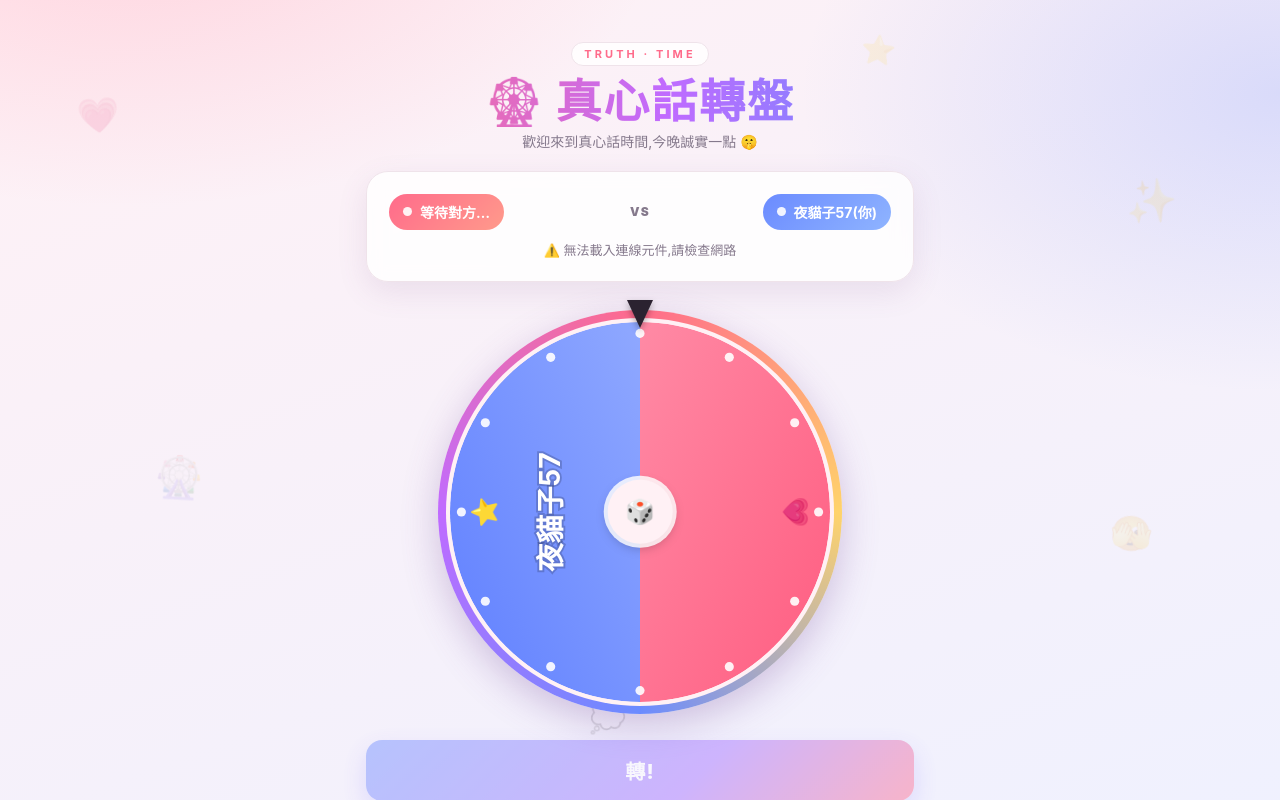
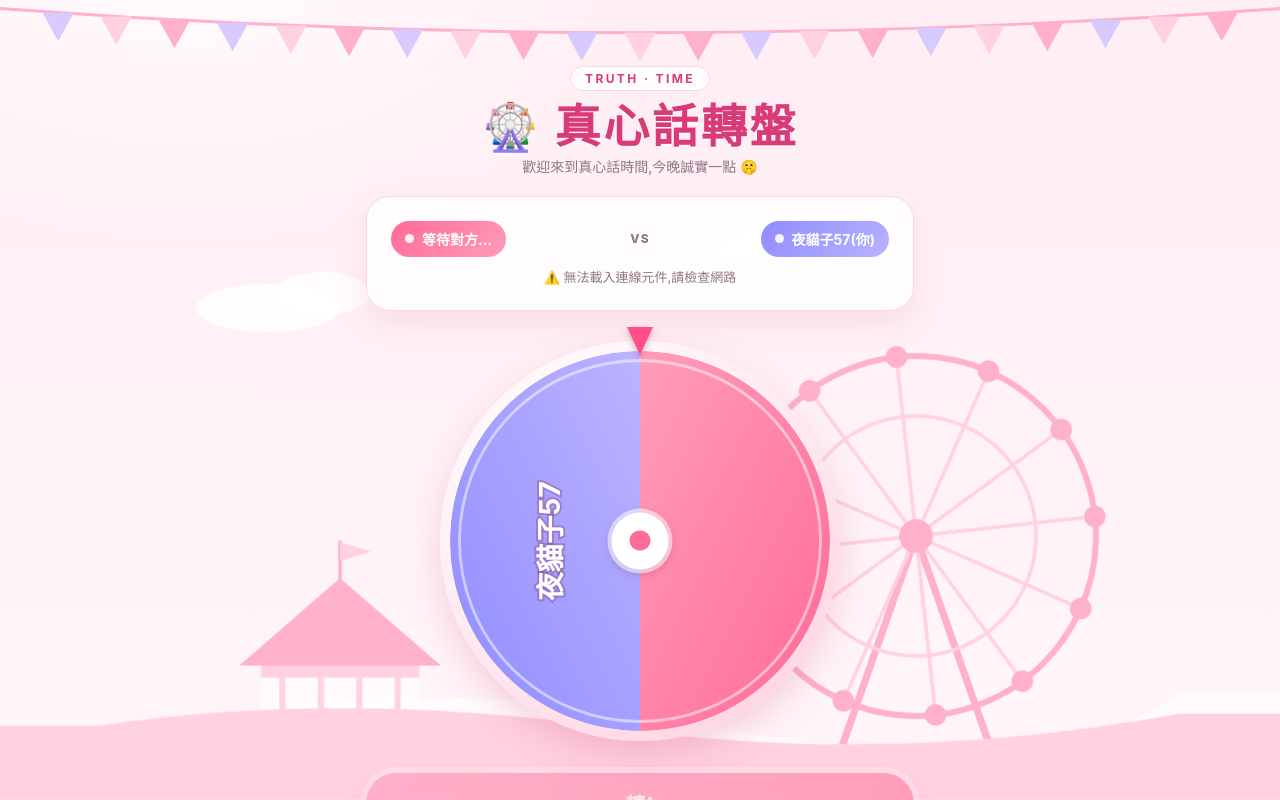
Before and after one commit to MikeWang1224/truth-game, a plain HTML site: page index.html in a window 1280 px wide. Both pictures are taken after a click on the button "進入遊戲 ➜". Shown: the top 800 px of the page. Drawn offline with Linux system fonts and the light colour scheme.

Commit message:
Update index.html

```diff
--- a/index.html
+++ b/index.html
@@ -9,55 +9,84 @@
 <script src="https://unpkg.com/peerjs@1.5.4/dist/peerjs.min.js"></script>
 <script src="turn_config.js"></script>
 <style>
-:root{--bg1:#fff1f5;--bg2:#eef1ff;--card:rgba(255,255,255,.82);--ink:#2b2230;--mute:#85798c;--line:#efe3ea;--pink:#ff6b8b;--pink2:#ff9a8b;--blue:#6b8bff;--blue2:#8fb4ff;--shadow:0 10px 30px rgba(120,80,140,.12)}
-@media (prefers-color-scheme:dark){:root{--bg1:#1c1422;--bg2:#141a2e;--card:rgba(42,32,52,.82);--ink:#f6eff9;--mute:#b3a6bc;--line:#3d3047;--shadow:0 10px 30px rgba(0,0,0,.35)}}
+:root{
+ --bg1:#ffeef4;--bg2:#fff7fa;--glow:rgba(255,255,255,.85);
+ --card:rgba(255,255,255,.8);--ink:#3a2434;--mute:#8f7585;--line:#f6d9e4;
+ --pink:#ff6a96;--pink2:#ff9db8;--blue:#8f8cff;--blue2:#b9b3ff;--title:#d93a78;
+ --shadow:0 12px 32px rgba(214,90,140,.14);
+ --rim1:#ffffff;--rim2:#ffd0e0;--field:rgba(255,255,255,.88);
+ --s1:rgba(255,255,255,.62);--s2:#ffd1e1;--s3:#ffb0cb;--lav:#d6caff;--cloud:rgba(255,255,255,.8)
+}
+@media (prefers-color-scheme:dark){:root{
+ --bg1:#1f1329;--bg2:#2b1737;--glow:rgba(255,106,150,.14);
+ --card:rgba(48,32,60,.82);--ink:#fbeff6;--mute:#bba4b8;--line:#493058;
+ --title:#ff9fc4;--shadow:0 12px 32px rgba(0,0,0,.4);
+ --rim1:#5a3a6e;--rim2:#3a2448;--field:rgba(0,0,0,.25);
+ --s1:rgba(255,255,255,.05);--s2:#47285a;--s3:#633478;--lav:#4f4690;--cloud:rgba(255,255,255,.06)
+}}
 *{box-sizing:border-box;-webkit-tap-highlight-color:transparent}
 html{margin:0;min-height:100%;background-color:var(--bg1);
- background-image:radial-gradient(900px 500px at 10% -10%,rgba(255,107,139,.22),transparent 60%),radial-gradient(800px 500px at 100% 10%,rgba(107,139,255,.22),transparent 60%),linear-gradient(160deg,var(--bg1),var(--bg2));
+ background-image:radial-gradient(760px 460px at 15% -5%,var(--glow),transparent 65%),linear-gradient(180deg,var(--bg1),var(--bg2));
  background-repeat:no-repeat;background-size:100% 100%;overscroll-behavior:none}
-body{margin:0;color:var(--ink);font-family:-apple-system,"PingFang TC","Noto Sans TC","Microsoft JhengHei",sans-serif;min-height:100vh;min-height:100dvh;display:flex;justify-content:center;background:transparent;overscroll-behavior:none}
+body{margin:0;color:var(--ink);font-family:-apple-system,"PingFang TC","Noto Sans TC","Microsoft JhengHei","Hiragino Sans CNS",sans-serif;min-height:100vh;min-height:100dvh;display:flex;justify-content:center;background:transparent;overscroll-behavior:none}
+
+/* ---- 背景:粉色遊樂園 ---- */
 .bg{position:fixed;inset:0;pointer-events:none;overflow:hidden;z-index:0}
-.bg i{position:absolute;font-style:normal;opacity:.13;font-size:34px;animation:floaty 9s ease-in-out infinite}
-.bg i:nth-child(1){left:6%;top:12%}.bg i:nth-child(2){right:8%;top:22%;animation-delay:-2s;font-size:42px}
-.bg i:nth-child(3){left:12%;top:58%;animation-delay:-4s;font-size:40px}.bg i:nth-child(4){right:10%;top:66%;animation-delay:-6s}
-.bg i:nth-child(5){left:46%;top:88%;animation-delay:-3s;font-size:30px}.bg i:nth-child(6){right:30%;top:6%;animation-delay:-5s;font-size:28px}
-@keyframes floaty{0%,100%{transform:translateY(0) rotate(-6deg)}50%{transform:translateY(-16px) rotate(6deg)}}
+.bg svg{position:absolute;display:block}
+.bg .scene{left:0;bottom:0;width:100%;height:auto;max-height:78vh;overflow:visible}
+.bg .bunting{left:0;top:0;width:100%;height:clamp(44px,6vw,80px)}
+.bg .s1{fill:var(--s1)}.bg .s2{fill:var(--s2)}.bg .s3{fill:var(--s3)}.bg .lv{fill:var(--lav)}.bg .cl{fill:var(--cloud)}
+.bg .l3{stroke:var(--s3);fill:none;stroke-linecap:round}.bg .l2{stroke:var(--s2);fill:none;stroke-linecap:round}
+.fw{transform-origin:680px 300px;animation:spin 120s linear infinite}
+.bl{animation:floaty 7s ease-in-out infinite}
+@keyframes spin{to{transform:rotate(360deg)}}
+@keyframes floaty{0%,100%{transform:translateY(0)}50%{transform:translateY(-10px)}}
+
 main{position:relative;z-index:1;width:100%;max-width:520px;padding:max(22px,env(safe-area-inset-top)) 16px max(36px,env(safe-area-inset-bottom))}
-header{text-align:center;margin:6px 0 20px}
-.eyebrow{display:inline-block;font-size:11px;letter-spacing:.28em;font-weight:700;color:var(--pink);padding:4px 12px;border:1px solid var(--line);border-radius:99px;background:var(--card)}
-h1{margin:10px 0 4px;font-size:clamp(34px,9vw,46px);line-height:1.1;font-weight:900;letter-spacing:.04em;background:linear-gradient(90deg,var(--pink),#c06bff 55%,var(--blue));-webkit-background-clip:text;background-clip:text;color:transparent}
+header{text-align:center;margin:22px 0 20px}
+.eyebrow{display:inline-block;font-size:12px;letter-spacing:.2em;font-weight:700;color:var(--title);padding:4px 14px;border-radius:99px;background:var(--card);border:1px solid var(--line)}
+h1{margin:10px 0 4px;font-size:clamp(34px,9vw,46px);line-height:1.1;font-weight:800;letter-spacing:.06em;color:var(--title);text-shadow:0 2px 0 rgba(255,255,255,.6)}
+@media (prefers-color-scheme:dark){h1{text-shadow:none}}
 .sub{margin:0;font-size:14px;color:var(--mute)}
-.card{background:var(--card);backdrop-filter:blur(10px);-webkit-backdrop-filter:blur(10px);border:1px solid var(--line);border-radius:22px;padding:18px;margin-bottom:14px;box-shadow:var(--shadow)}
-.card h2{margin:0 0 4px;font-size:19px}
+
+.card{background:var(--card);backdrop-filter:blur(12px);-webkit-backdrop-filter:blur(12px);border:1px solid var(--line);border-radius:24px;padding:20px;margin-bottom:14px;box-shadow:var(--shadow)}
+.card h2{margin:0 0 4px;font-size:20px;color:var(--title)}
 .card .lead{margin:0 0 6px;font-size:13px;color:var(--mute)}
 label{display:flex;align-items:center;gap:6px;font-size:14px;font-weight:700;margin:16px 0 4px}
 label em{font-style:normal;font-weight:400;font-size:12px;color:var(--mute)}
-input[type=text]{width:100%;padding:13px 14px;border-radius:14px;border:1.5px solid var(--line);background:rgba(255,255,255,.55);color:var(--ink);font:inherit;font-size:16px;outline:none;transition:border-color .2s,box-shadow .2s}
-@media (prefers-color-scheme:dark){input[type=text]{background:rgba(0,0,0,.2)}}
-input[type=text]:focus{border-color:var(--pink);box-shadow:0 0 0 4px rgba(255,107,139,.18)}
-button{font:inherit;border:0;border-radius:16px;padding:14px 18px;background:linear-gradient(135deg,var(--pink),#ff8a6b);color:#fff;font-weight:800;font-size:17px;letter-spacing:.06em;cursor:pointer;width:100%;margin-top:16px;box-shadow:0 8px 20px rgba(255,107,139,.35);transition:transform .15s,box-shadow .15s,opacity .2s}
+input[type=text]{width:100%;padding:13px 16px;border-radius:99px;border:1.5px solid var(--line);background:var(--field);color:var(--ink);font:inherit;font-size:16px;outline:none;transition:border-color .2s,box-shadow .2s}
+input[type=text]::placeholder{color:var(--mute);opacity:.7}
+input[type=text]:focus{border-color:var(--pink);box-shadow:0 0 0 4px rgba(255,106,150,.18)}
+
+button{font:inherit;border:0;border-radius:99px;padding:14px 18px;background:linear-gradient(135deg,#ff86ab,#ff5c8a);color:#fff;font-weight:800;font-size:17px;letter-spacing:.06em;cursor:pointer;width:100%;margin-top:18px;box-shadow:0 8px 20px rgba(255,92,138,.32);transition:transform .15s,box-shadow .15s,opacity .2s}
 button:hover{transform:translateY(-1px)}button:active{transform:translateY(1px) scale(.99)}
-button.alt{background:var(--card);color:var(--ink);border:1px solid var(--line);box-shadow:none;font-weight:600;font-size:13px;letter-spacing:0;width:auto;padding:9px 14px;margin:0;border-radius:99px}
+button:focus-visible{outline:3px solid rgba(255,106,150,.5);outline-offset:3px}
+button.alt{background:var(--card);color:var(--ink);border:1px solid var(--line);box-shadow:none;font-weight:600;font-size:13px;letter-spacing:0;width:auto;padding:9px 14px;margin:0}
 button:disabled{opacity:.45;cursor:not-allowed;transform:none}
-#spin{font-size:20px;padding:16px;background:linear-gradient(135deg,var(--blue),#a06bff 60%,var(--pink));box-shadow:0 10px 24px rgba(120,100,255,.4)}
+#spin{font-size:20px;padding:16px;margin-top:20px;background:linear-gradient(135deg,#ff86ab,#ff5c8a);box-shadow:0 0 0 6px rgba(255,255,255,.5),0 12px 26px rgba(255,92,138,.38)}
+@media (prefers-color-scheme:dark){#spin{box-shadow:0 0 0 6px rgba(255,255,255,.08),0 12px 26px rgba(255,92,138,.3)}}
 .small{font-size:13px;color:var(--mute)}
 .hidden{display:none!important}
+
 .players{display:grid;grid-template-columns:minmax(0,1fr) auto minmax(0,1fr);align-items:center;gap:8px}
 .pl{display:inline-flex;align-items:center;gap:8px;max-width:100%;min-width:0;padding:8px 14px;border-radius:99px;font-weight:700;font-size:14px;color:#fff;overflow:hidden;white-space:nowrap;text-overflow:ellipsis}
 .pl::before{content:"";flex:none;width:9px;height:9px;border-radius:50%;background:#fff;opacity:.9}
 .pl0{justify-self:start;background:linear-gradient(135deg,var(--pink),var(--pink2))}.pl1{justify-self:end;background:linear-gradient(135deg,var(--blue),var(--blue2))}
-.vs{justify-self:center;font-size:12px;font-weight:900;color:var(--mute);letter-spacing:.1em}
+.vs{justify-self:center;font-size:12px;font-weight:800;color:var(--mute);letter-spacing:.1em}
 #status{text-align:center;margin-top:10px;min-height:18px}
+
+/* ---- 轉盤(簡化) ---- */
 .stage{display:flex;justify-content:center;margin:40px 0 22px}
 .wheelwrap{position:relative;width:min(80vw,340px);aspect-ratio:1}
-.ring{position:absolute;inset:-12px;border-radius:50%;background:conic-gradient(from 0deg,var(--pink),#ffd36b,var(--blue),#c06bff,var(--pink));box-shadow:0 12px 36px rgba(120,80,160,.3)}
-.ring::after{content:"";position:absolute;inset:8px;border-radius:50%;background:var(--bg1)}
-.pointer{position:absolute;left:50%;top:-22px;transform:translateX(-50%);width:0;height:0;border-left:13px solid transparent;border-right:13px solid transparent;border-top:28px solid var(--ink);z-index:3;filter:drop-shadow(0 3px 3px rgba(0,0,0,.3))}
+.ring{position:absolute;inset:-10px;border-radius:50%;background:linear-gradient(145deg,var(--rim1),var(--rim2));box-shadow:0 14px 34px rgba(214,90,140,.25)}
+.pointer{position:absolute;left:50%;top:-24px;transform:translateX(-50%);width:0;height:0;border-left:13px solid transparent;border-right:13px solid transparent;border-top:28px solid #ff4f86;z-index:3;filter:drop-shadow(0 3px 3px rgba(120,20,60,.3))}
 #wheel{position:relative;z-index:1;width:100%;height:100%;display:block;border-radius:50%}
-#t0,#t1{paint-order:stroke;stroke:rgba(0,0,0,.18);stroke-width:2px}
-.hub{position:absolute;z-index:2;left:50%;top:50%;transform:translate(-50%,-50%);width:17%;aspect-ratio:1;border-radius:50%;display:flex;align-items:center;justify-content:center;font-size:clamp(16px,5vw,24px);background:var(--bg1);box-shadow:0 0 0 4px var(--card),0 4px 12px rgba(0,0,0,.25);pointer-events:none}
-.result{text-align:center;position:relative;margin-top:16px;padding-top:26px}
-.result::before{content:"Q";position:absolute;top:-16px;left:50%;transform:translateX(-50%);width:34px;height:34px;border-radius:50%;display:flex;align-items:center;justify-content:center;font-weight:900;color:#fff;background:linear-gradient(135deg,var(--pink),var(--blue));box-shadow:0 4px 10px rgba(120,80,200,.4)}
+#t0,#t1{paint-order:stroke;stroke:rgba(120,30,70,.28);stroke-width:2px}
+.hub{position:absolute;z-index:2;left:50%;top:50%;transform:translate(-50%,-50%);width:15%;aspect-ratio:1;border-radius:50%;background:#fff;box-shadow:0 0 0 4px rgba(255,255,255,.55),0 4px 12px rgba(120,30,70,.3);pointer-events:none}
+.hub::after{content:"";position:absolute;inset:32%;border-radius:50%;background:var(--pink)}
+
+.result{text-align:center;position:relative;margin-top:16px;padding-top:26px;border:2px solid var(--pink2)}
+.result::before{content:"Q";position:absolute;top:-17px;left:50%;transform:translateX(-50%);width:34px;height:34px;border-radius:50%;display:flex;align-items:center;justify-content:center;font-weight:900;color:#fff;background:linear-gradient(135deg,#ff86ab,#ff5c8a);box-shadow:0 4px 10px rgba(255,92,138,.4)}
 .result:not(.hidden){animation:pop .5s cubic-bezier(.2,1.4,.4,1)}
 @keyframes pop{from{opacity:0;transform:translateY(14px) scale(.94)}to{opacity:1;transform:none}}
 .who{font-size:15px;color:var(--mute)}.who b{color:var(--ink);font-size:22px}
@@ -66,11 +95,12 @@ button:disabled{opacity:.45;cursor:not-allowed;transform:none}
 .tools{display:flex;flex-wrap:wrap;justify-content:center;gap:8px;margin-top:6px}
 #hist{margin-top:12px;max-height:320px;overflow:auto}
 footer{text-align:center;margin-top:22px;font-size:12px;color:var(--mute)}
-@media (min-width:760px){main{max-width:580px;padding-top:36px}.wheelwrap{width:380px}.card{padding:22px}}
+
+@media (min-width:760px){main{max-width:580px;padding-top:44px}.wheelwrap{width:380px}.card{padding:24px}}
 @media (max-width:520px){
  main{padding-top:max(14px,env(safe-area-inset-top));padding-bottom:max(20px,env(safe-area-inset-bottom))}
- header{margin:0 0 12px}h1{margin:6px 0 2px}
- .card{padding:14px;margin-bottom:10px;border-radius:18px}
+ header{margin:14px 0 12px}h1{margin:6px 0 2px}
+ .card{padding:16px;margin-bottom:10px;border-radius:20px}
  .stage{margin:30px 0 16px}.wheelwrap{width:min(68vw,290px)}
  #spin{padding:13px;font-size:18px}.q{padding:8px 2px 6px}
  .result{margin-top:12px}footer{margin-top:14px}
@@ -79,7 +109,40 @@ footer{text-align:center;margin-top:22px;font-size:12px;color:var(--mute)}
 </style>
 </head>
 <body>
-<div class="bg" aria-hidden="true"><i>💗</i><i>✨</i><i>🎡</i><i>🫣</i><i>💭</i><i>⭐</i></div>
+<div class="bg" aria-hidden="true">
+<svg class="scene" viewBox="0 0 900 520" preserveAspectRatio="xMidYMax meet" focusable="false">
+ <g class="cl"><ellipse cx="140" cy="110" rx="60" ry="20"/><ellipse cx="185" cy="98" rx="40" ry="18"/><ellipse cx="520" cy="62" rx="70" ry="20"/><ellipse cx="570" cy="50" rx="44" ry="18"/></g>
+ <path class="s1" d="M-1500 470L0 470Q250 405 520 460T900 430L2400 430V520H-1500Z"/>
+ <g class="l3" stroke-width="6"><line x1="680" y1="300" x2="615" y2="485"/><line x1="680" y1="300" x2="745" y2="485"/></g>
+ <g class="fw">
+  <circle class="l3" cx="680" cy="300" r="150" stroke-width="5"/>
+  <circle class="l2" cx="680" cy="300" r="100" stroke-width="3"/>
+  <g class="l2" stroke-width="3"><line x1="680" y1="300" x2="830.0" y2="300.0"/><line x1="680" y1="300" x2="809.9" y2="375.0"/><line x1="680" y1="300" x2="755.0" y2="429.9"/><line x1="680" y1="300" x2="680.0" y2="450.0"/><line x1="680" y1="300" x2="605.0" y2="429.9"/><line x1="680" y1="300" x2="550.1" y2="375.0"/><line x1="680" y1="300" x2="530.0" y2="300.0"/><line x1="680" y1="300" x2="550.1" y2="225.0"/><line x1="680" y1="300" x2="605.0" y2="170.1"/><line x1="680" y1="300" x2="680.0" y2="150.0"/><line x1="680" y1="300" x2="755.0" y2="170.1"/><line x1="680" y1="300" x2="809.9" y2="225.0"/></g>
+  <g class="s3"><circle cx="830.0" cy="300.0" r="9"/><circle cx="809.9" cy="375.0" r="9"/><circle cx="755.0" cy="429.9" r="9"/><circle cx="680.0" cy="450.0" r="9"/><circle cx="605.0" cy="429.9" r="9"/><circle cx="550.1" cy="375.0" r="9"/><circle cx="530.0" cy="300.0" r="9"/><circle cx="550.1" cy="225.0" r="9"/><circle cx="605.0" cy="170.1" r="9"/><circle cx="680.0" cy="150.0" r="9"/><circle cx="755.0" cy="170.1" r="9"/><circle cx="809.9" cy="225.0" r="9"/></g>
+ </g>
+ <circle class="s3" cx="680" cy="300" r="14"/>
+ <g transform="translate(200 0)">
+  <line class="l3" x1="0" y1="335" x2="0" y2="305" stroke-width="3"/>
+  <path class="s2" d="M0 305L26 313L0 321Z"/>
+  <polygon class="s3" points="-84,408 84,408 0,335"/>
+  <rect class="s1" x="-66" y="408" width="132" height="58"/>
+  <rect class="s2" x="-66" y="408" width="132" height="10"/>
+  <g class="l2" stroke-width="5"><line x1="-48" y1="418" x2="-48" y2="466"/><line x1="-16" y1="418" x2="-16" y2="466"/><line x1="16" y1="418" x2="16" y2="466"/><line x1="48" y1="418" x2="48" y2="466"/></g>
+ </g>
+ <g transform="translate(430 0)">
+  <polygon class="s3" points="-46,428 46,428 0,376"/>
+  <rect class="s1" x="-38" y="428" width="76" height="34"/>
+  <rect class="s2" x="-10" y="440" width="20" height="22" rx="10"/>
+ </g>
+ <g class="bl" style="animation-delay:-1s"><ellipse class="s3" cx="338" cy="305" rx="15" ry="19"/><path class="l3" d="M338 324q-6 30 4 56" stroke-width="1.5"/></g>
+ <g class="bl" style="animation-delay:-3s"><ellipse class="lv" cx="372" cy="262" rx="14" ry="18"/><path class="l2" d="M372 280q6 34-4 70" stroke-width="1.5"/></g>
+ <g class="bl" style="animation-delay:-5s"><ellipse class="s2" cx="306" cy="258" rx="13" ry="17"/><path class="l3" d="M306 275q-5 30 4 64" stroke-width="1.5"/></g>
+ <path class="s2" d="M-1500 520V458L0 458Q200 428 430 460T900 448L2400 448V520Z"/>
+</svg>
+<svg class="bunting" viewBox="0 0 900 60" preserveAspectRatio="xMidYMin slice" focusable="false">
+ <path class="l3" d="M0 6Q450 40 900 6" stroke-width="2"/><polygon class="lv" points="29.9,9.0 51.9,9.0 40.9,29.0"/><polygon class="s2" points="70.8,11.6 92.8,11.6 81.8,31.6"/><polygon class="s3" points="111.7,14.0 133.7,14.0 122.7,34.0"/><polygon class="lv" points="152.6,16.1 174.6,16.1 163.6,36.1"/><polygon class="s2" points="193.5,17.9 215.5,17.9 204.5,37.9"/><polygon class="s3" points="234.5,19.5 256.5,19.5 245.5,39.5"/><polygon class="lv" points="275.4,20.8 297.4,20.8 286.4,40.8"/><polygon class="s2" points="316.3,21.7 338.3,21.7 327.3,41.7"/><polygon class="s3" points="357.2,22.4 379.2,22.4 368.2,42.4"/><polygon class="lv" points="398.1,22.9 420.1,22.9 409.1,42.9"/><polygon class="s2" points="439.0,23.0 461.0,23.0 450.0,43.0"/><polygon class="s3" points="479.9,22.9 501.9,22.9 490.9,42.9"/><polygon class="lv" points="520.8,22.4 542.8,22.4 531.8,42.4"/><polygon class="s2" points="561.7,21.7 583.7,21.7 572.7,41.7"/><polygon class="s3" points="602.6,20.8 624.6,20.8 613.6,40.8"/><polygon class="lv" points="643.5,19.5 665.5,19.5 654.5,39.5"/><polygon class="s2" points="684.5,17.9 706.5,17.9 695.5,37.9"/><polygon class="s3" points="725.4,16.1 747.4,16.1 736.4,36.1"/><polygon class="lv" points="766.3,14.0 788.3,14.0 777.3,34.0"/><polygon class="s2" points="807.2,11.6 829.2,11.6 818.2,31.6"/><polygon class="s3" points="848.1,9.0 870.1,9.0 859.1,29.0"/>
+</svg>
+</div>
 <main>
 <header>
   <span class="eyebrow">TRUTH · TIME</span>
@@ -108,18 +171,16 @@ footer{text-align:center;margin-top:22px;font-size:12px;color:var(--mute)}
       <div class="pointer"></div>
       <svg id="wheel" viewBox="0 0 200 200">
       <defs>
-        <linearGradient id="gP" x1="0" y1="0" x2="1" y2="1"><stop offset="0" stop-color="#ff8aa5"/><stop offset="1" stop-color="#ff5c80"/></linearGradient>
-        <linearGradient id="gB" x1="1" y1="0" x2="0" y2="1"><stop offset="0" stop-color="#8fa8ff"/><stop offset="1" stop-color="#5f7fff"/></linearGradient>
+        <linearGradient id="gP" x1="0" y1="0" x2="1" y2="1"><stop offset="0" stop-color="#ff9dba"/><stop offset="1" stop-color="#ff6a96"/></linearGradient>
+        <linearGradient id="gB" x1="1" y1="0" x2="0" y2="1"><stop offset="0" stop-color="#bcb4ff"/><stop offset="1" stop-color="#8f8cff"/></linearGradient>
       </defs>
       <path d="M100,100 L100,0 A100,100 0 0 1 100,200 Z" fill="url(#gP)"/>
       <path d="M100,100 L100,200 A100,100 0 0 1 100,0 Z" fill="url(#gB)"/>
-      <text x="181" y="100" font-size="13" text-anchor="middle" dominant-baseline="middle" transform="rotate(90 181 100)">💗</text>
-      <text x="19" y="100" font-size="13" text-anchor="middle" dominant-baseline="middle" transform="rotate(-90 19 100)">⭐</text>
+      <circle cx="100" cy="100" r="95" fill="none" stroke="#fff" stroke-opacity=".5" stroke-width="1.5"/>
       <text id="t0" x="146" y="100" fill="#fff" font-size="15" font-weight="700" text-anchor="middle" dominant-baseline="middle" transform="rotate(90 146 100)"></text>
       <text id="t1" x="54" y="100" fill="#fff" font-size="15" font-weight="700" text-anchor="middle" dominant-baseline="middle" transform="rotate(-90 54 100)"></text>
-      <circle cx="100.00" cy="6.00" r="2.4" fill="#fff" opacity=".9"/><circle cx="147.00" cy="18.59" r="2.4" fill="#fff" opacity=".9"/><circle cx="181.41" cy="53.00" r="2.4" fill="#fff" opacity=".9"/><circle cx="194.00" cy="100.00" r="2.4" fill="#fff" opacity=".9"/><circle cx="181.41" cy="147.00" r="2.4" fill="#fff" opacity=".9"/><circle cx="147.00" cy="181.41" r="2.4" fill="#fff" opacity=".9"/><circle cx="100.00" cy="194.00" r="2.4" fill="#fff" opacity=".9"/><circle cx="53.00" cy="181.41" r="2.4" fill="#fff" opacity=".9"/><circle cx="18.59" cy="147.00" r="2.4" fill="#fff" opacity=".9"/><circle cx="6.00" cy="100.00" r="2.4" fill="#fff" opacity=".9"/><circle cx="18.59" cy="53.00" r="2.4" fill="#fff" opacity=".9"/><circle cx="53.00" cy="18.59" r="2.4" fill="#fff" opacity=".9"/>
     </svg>
-      <div class="hub">🎲</div>
+      <div class="hub"></div>
     </div>
   </div>
   <button id="spin" disabled>轉!</button>
```
